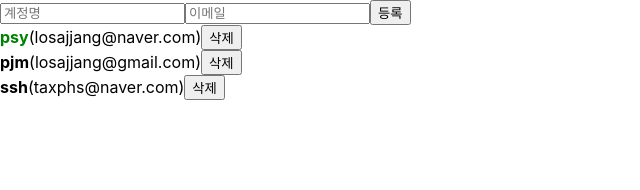
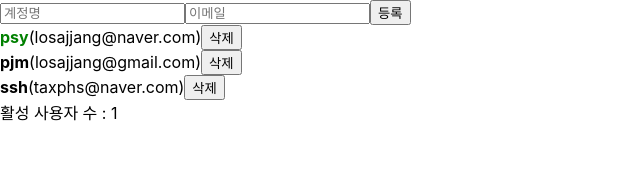
Before and after one commit to losajjang/React-vlpt, a React (Create React App) app: page / in a window 1280 px wide. Shown: the top 190 px of the page, without its empty margins (0-640 px from the left). Built offline with nearby package versions, Linux system fonts and the light colour scheme; the HTML template or start-up script is replaced by a standard one.

Commit message:
useMemo를 사용하여 연산한 값 재사용하기

```diff
--- a/src/App.js
+++ b/src/App.js
@@ -1,4 +1,4 @@
-import React, {useRef, useState} from 'react';
+import React, {useMemo, useRef, useState} from 'react';
 import './App.css';
 import Hello from './Hello';
 import Wrapper from './Wrapper';
@@ -6,6 +6,11 @@
 import InputSample from './InputSample';
 import UserList from './UserList';
 import CreateUser from './CreateUser';
+
+function countActiveUsers(users) {
+  console.log('활성 사용자 수를 세는 중...');
+  return users.filter(user => user.active).length;
+}
 
 function App() {
   const [inputs, setInputs] = useState({
@@ -77,6 +82,8 @@
     );
   };
 
+  const count = useMemo(() => countActiveUsers(users), [users]);
+
   return (
     <>
       <CreateUser
@@ -86,6 +93,7 @@
         onCreate={onCreate}
       />
       <UserList users={users} onRemove={onRemove} onToggle={onToggle} />
+      <div>활성 사용자 수 : {count}</div>
     </>
   );
 }
--- a/src/UserList.js
+++ b/src/UserList.js
@@ -2,7 +2,7 @@
 
 function User({user, onRemove, onToggle}) {
   useEffect(() => {
-    console.log(user);
+    // console.log(user);
   });
 
   return (
```
